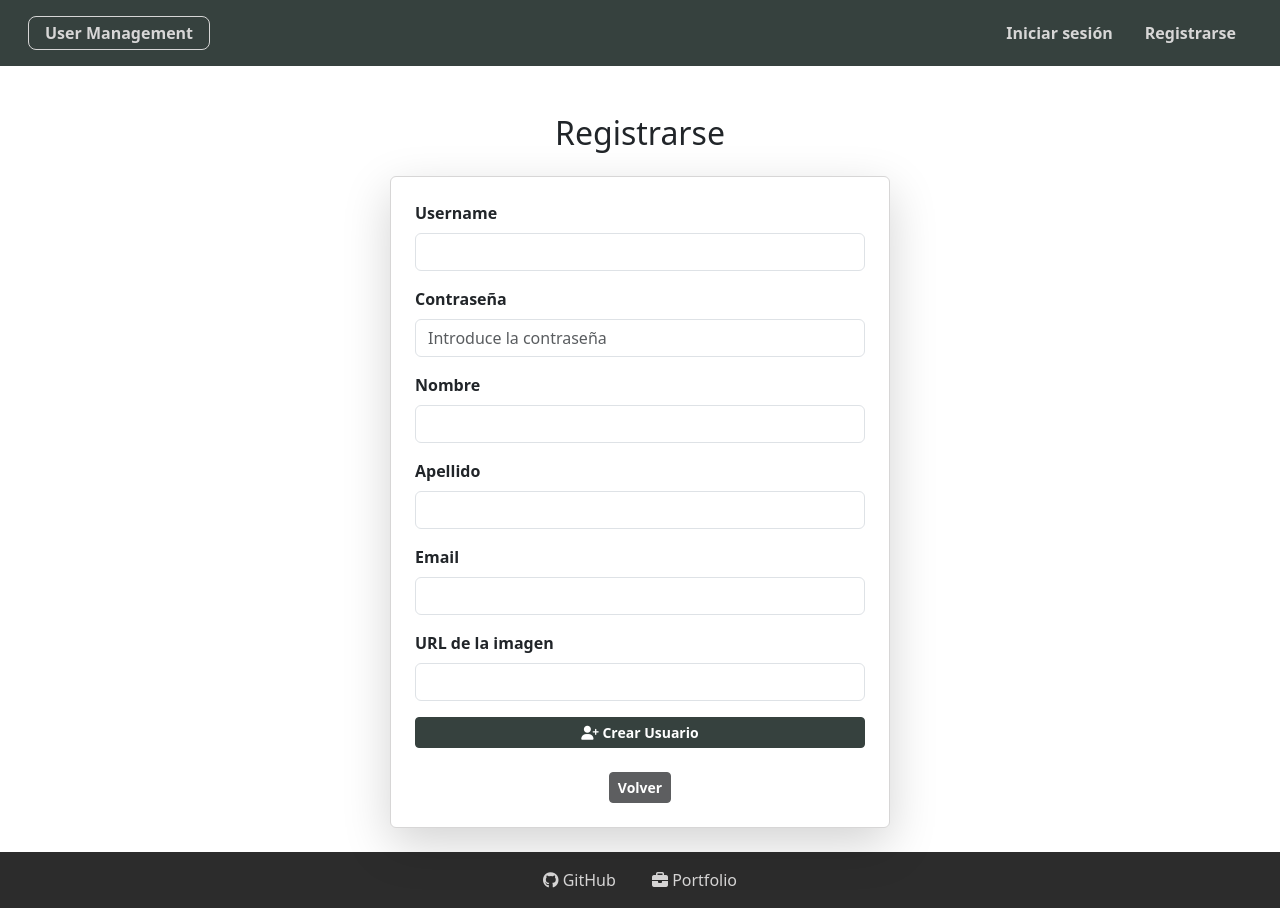
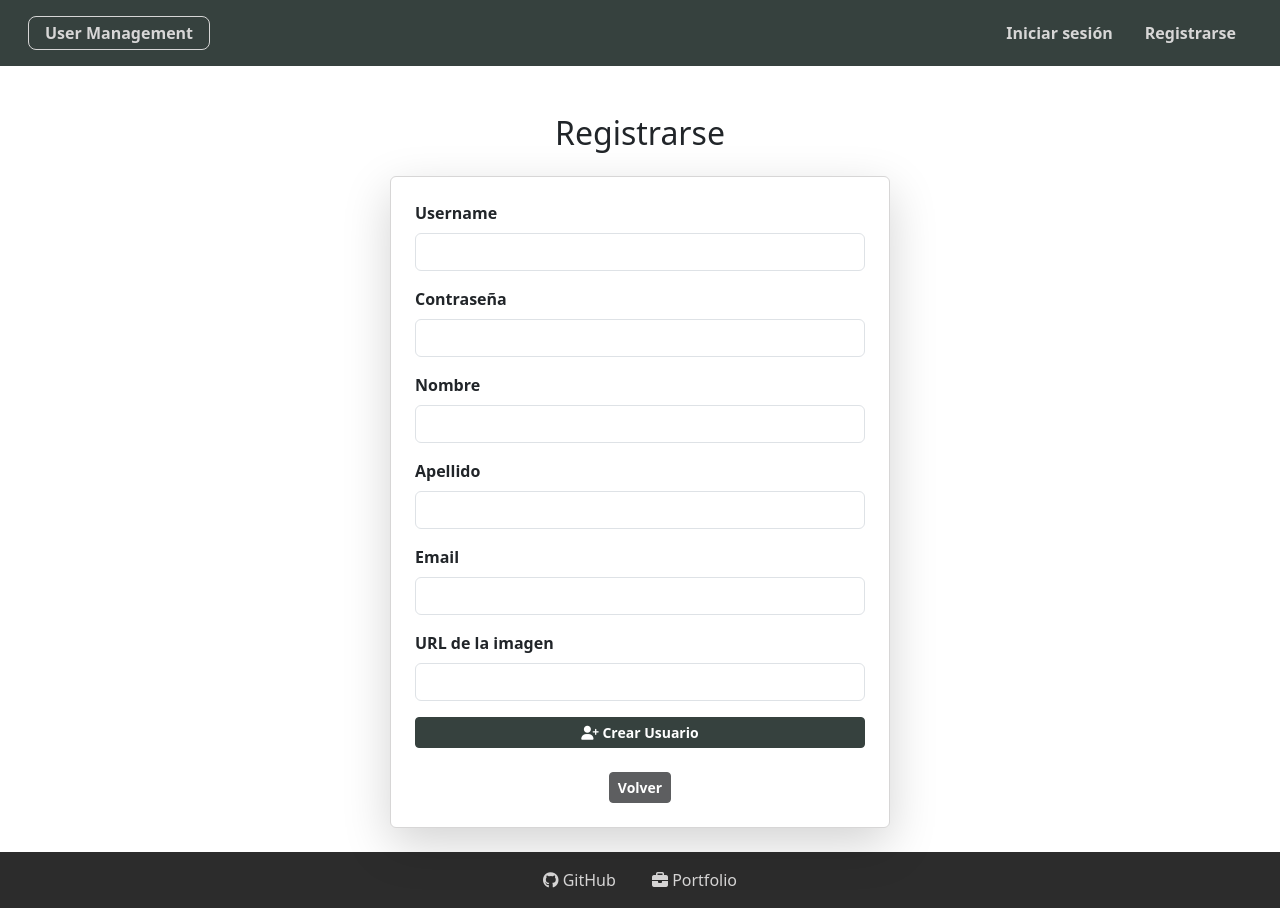
Before and after one commit to diegoarnanz-maker/user-management-angular, an Angular app: page /register in a window 1280 px wide. Built offline with nearby package versions, Linux system fonts and the light colour scheme.

Commit message:
App lista, preparada update

```diff
--- a/src/app/components/usuario-form/usuario-form.component.html
+++ b/src/app/components/usuario-form/usuario-form.component.html
@@ -13,14 +13,15 @@
       </div>
 
       <div class="mb-3">
+        @if(!update) {
           <label for="password" class="form-label fw-bold">Contraseña</label>
           <input
             type="password"
             class="form-control"
             id="password"
             formControlName="password"
-          placeholder="Introduce la contraseña"
           >
+        }
 
         @if (addUserForm.controls['password'].invalid && addUserForm.controls['password'].touched) {
           <div class="text-danger small mt-1">
--- a/src/app/components/usuario-form/usuario-form.component.ts
+++ b/src/app/components/usuario-form/usuario-form.component.ts
@@ -86,6 +86,11 @@ export class UsuarioFormComponent {
 
     if (this.idUsuario) {
       usuario.idUsuario = this.idUsuario;
+
+      if (!usuario.password || usuario.password.trim() === '') {
+        delete usuario.password;
+      }
+
       this.usuarioService.updateUsuario(usuario).subscribe({
         next: () => {
           Swal.fire({
@@ -117,7 +122,6 @@ export class UsuarioFormComponent {
       endpoint.subscribe({
         next: () => {
           if (this.isRegisterMode) {
-
             this.authService
               .login(usuario.username, usuario.password)
               .subscribe({
```
Lines whose indentation alone changed are shown as unchanged.
